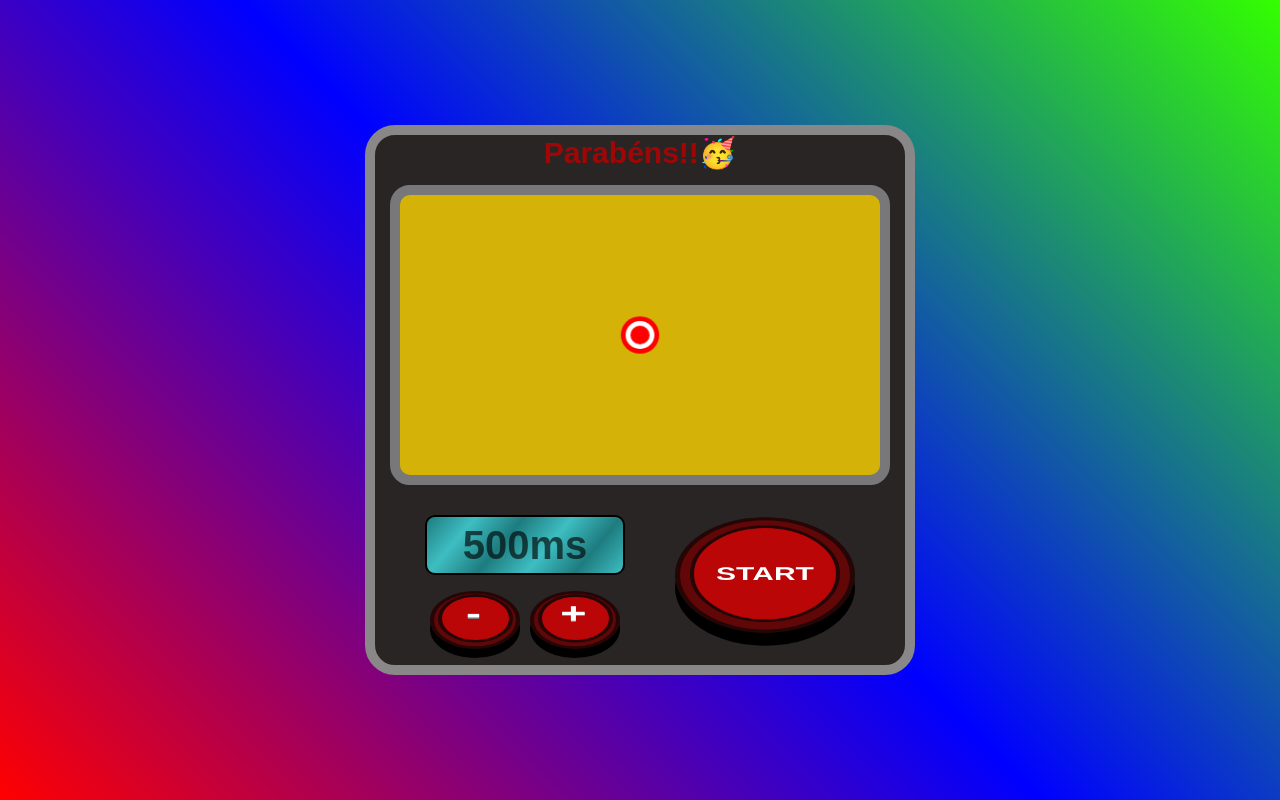
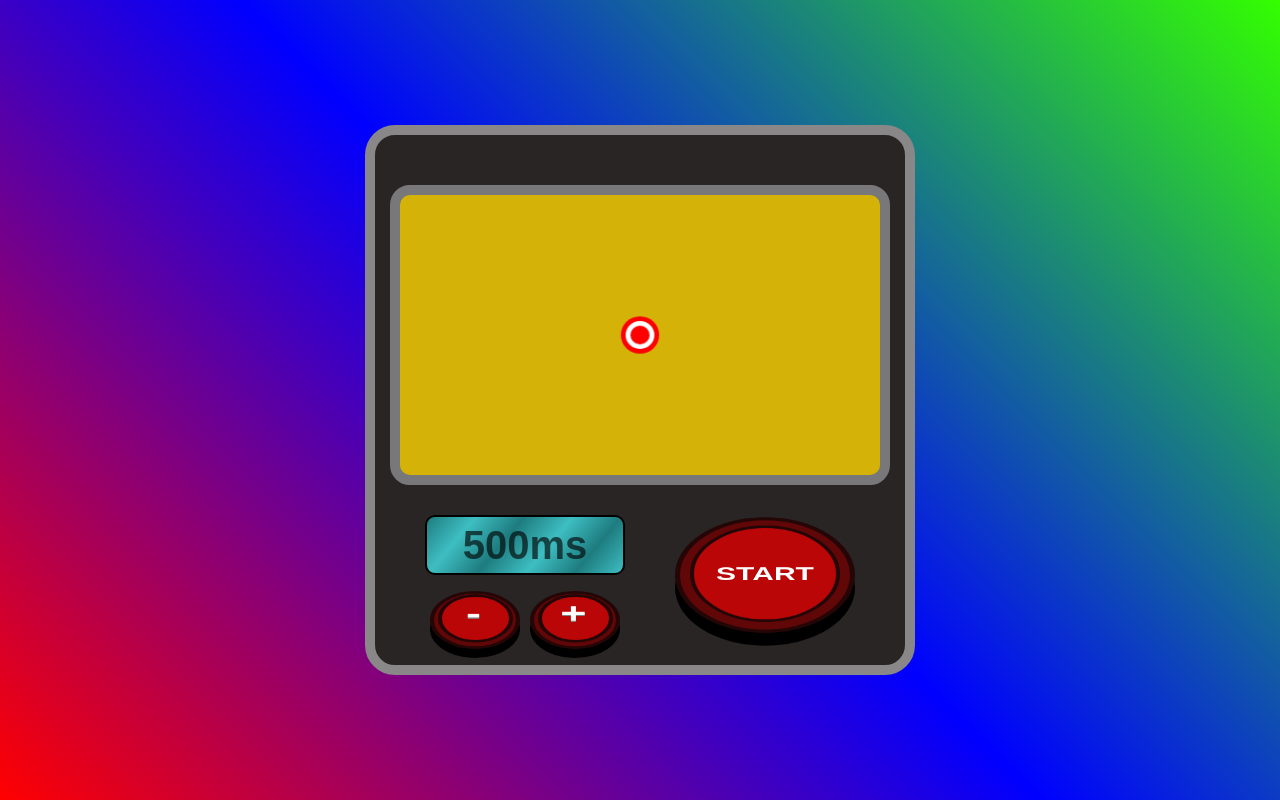
Before and after one commit to Edvaldojs22/Acerte-o-alvo, a plain HTML site: page index.html in a window 1280 px wide. Drawn offline with Linux system fonts and the light colour scheme.

Commit message:
Update style.css

```diff
--- a/style.css
+++ b/style.css
@@ -27,7 +27,7 @@ main {
 }
 
 h1 {
-    display: ;
+    display: none;
     color: rgb(161, 6, 6);
     font-weight: 900;
     font-size: 30px;
```
